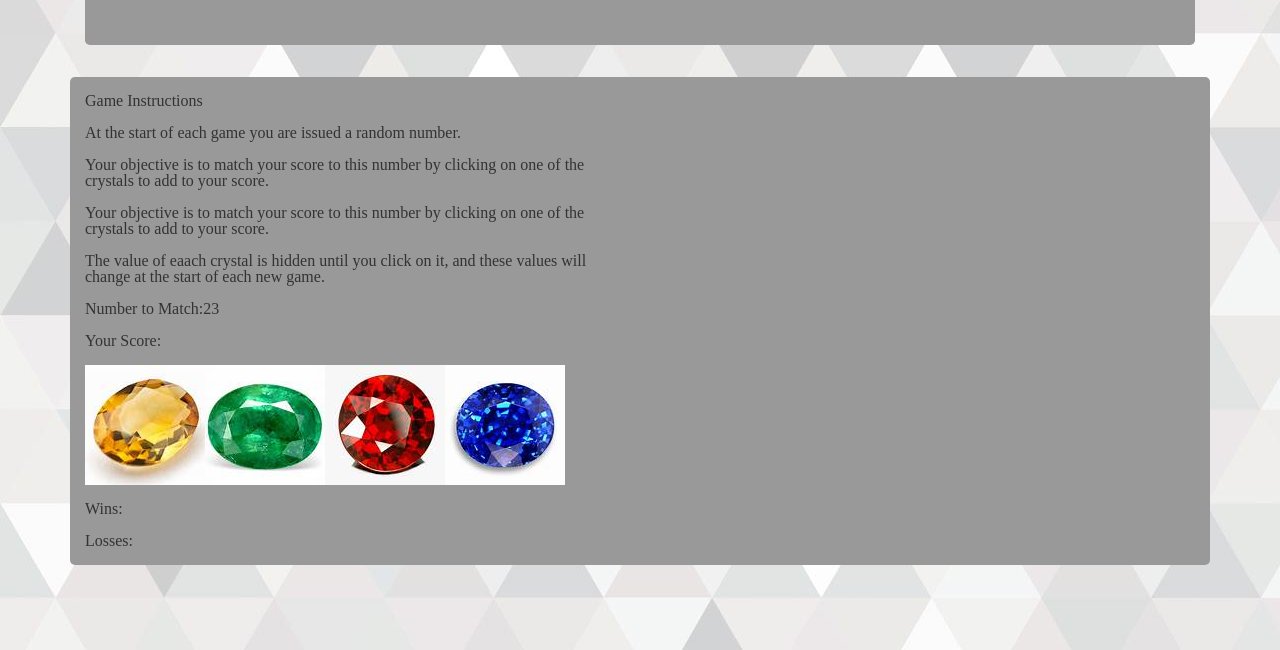
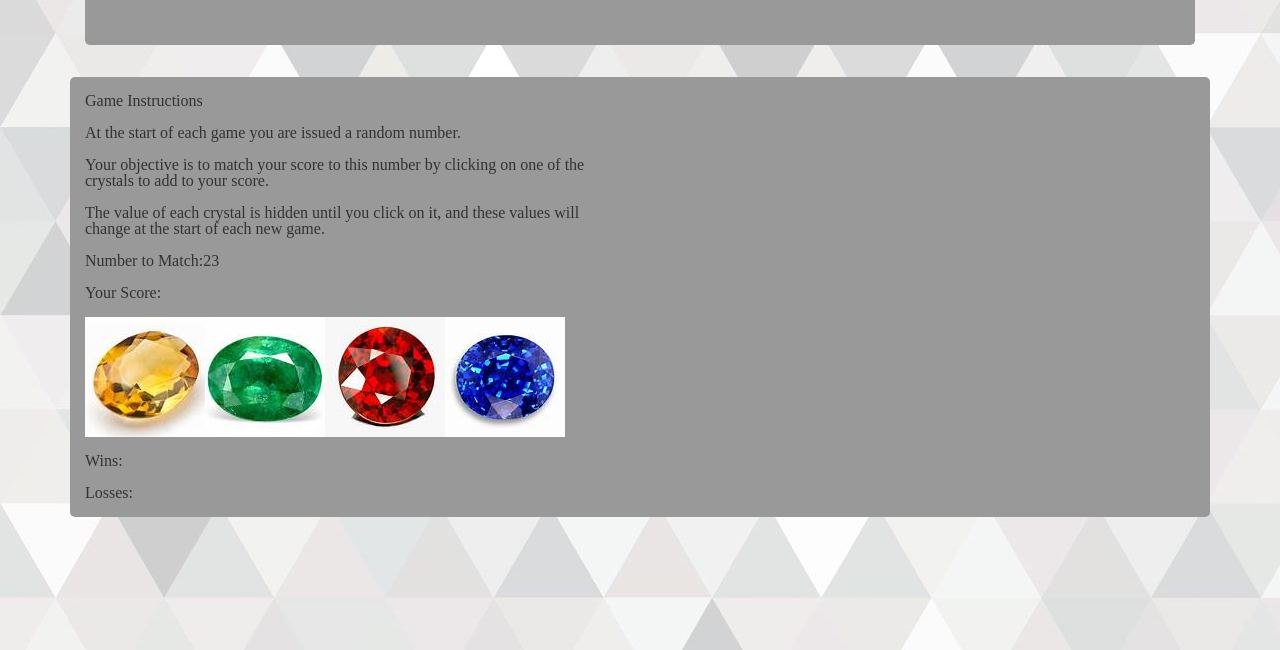
Before and after one commit to jdowd215/unit-4-game, a plain HTML site: page index.html in a window 1280 px wide. Shown: the part 150-800 px from the top of the page. Drawn offline with nearby package versions, Linux system fonts and the light colour scheme.

Commit message:
index.html

```diff
--- a/index.html
+++ b/index.html
@@ -47,14 +47,7 @@
         <br>
         <div class="row">
             <div class="col-6">
-                <p>Your objective is to match your score to this number by clicking on one of the crystals to add to your score.
-                </p>
-            </div>
-        </div>
-        <br>
-        <div class="row">
-            <div class="col-6">
-                <p>The value of eaach crystal is hidden until you click on it, and these values will change at the start of each new game.
+                <p>The value of each crystal is hidden until you click on it, and these values will change at the start of each new game.
                 </p>
             </div>
         </div>
```
